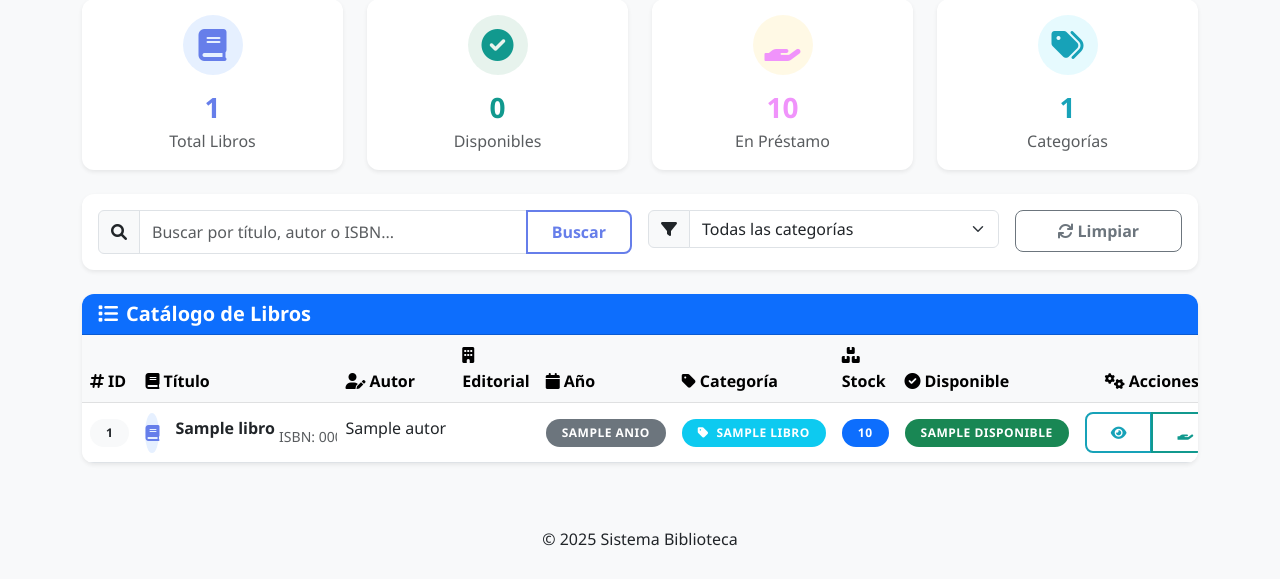
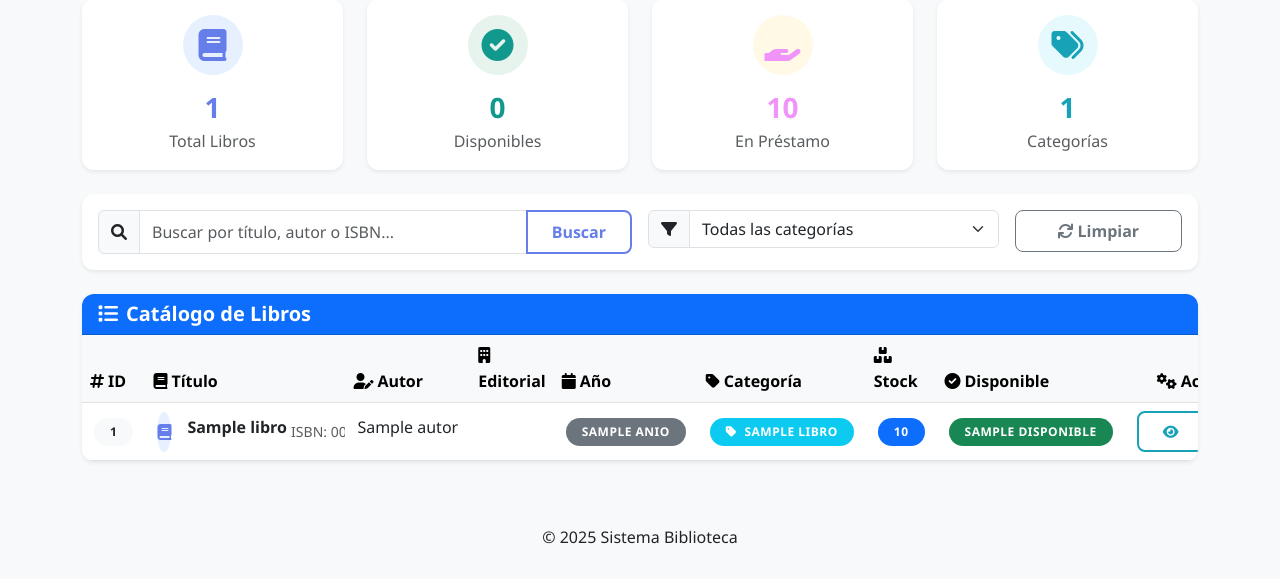
Before and after one commit to CristopherG19/sistema-biblioteca, a PHP site: template app/views/libros/index.php in a window 1280 px wide. Shown: the part 221-800 px from the top of the page. Run offline with PHP 8.4, Linux system fonts and the light colour scheme; the template is opened without the code that fills it: most values are stand-ins (such as "Sample title", 1, 10 or a date in 2020); data that the repository does not hold is empty; a stand-in replaces the project's code that opens the database connection.

Commit message:
Ajuste de altura de filas: Restaurar altura original de tabla, títulos largos se truncan con puntos suspensivos

```diff
--- a/public/css/style.css
+++ b/public/css/style.css
@@ -447,6 +447,7 @@ h1, h2, h3, h4, h5, h6 {
     overflow: hidden;
     text-overflow: ellipsis;
     max-width: 200px;
+    padding: 8px 12px;
 }
 
 /* Título del libro con manejo de texto largo */
@@ -454,8 +455,9 @@ h1, h2, h3, h4, h5, h6 {
     white-space: nowrap;
     overflow: hidden;
     text-overflow: ellipsis;
-    max-width: 250px;
+    max-width: 200px;
     display: inline-block;
+    line-height: 1.2;
 }
 
 .book-title:hover {
@@ -469,9 +471,10 @@ h1, h2, h3, h4, h5, h6 {
     box-shadow: 0 2px 8px rgba(0,0,0,0.15);
 }
 
-/* Asegurar altura uniforme de filas */
+/* Asegurar altura uniforme de filas - altura original */
 .table tbody tr {
-    height: 60px;
+    height: auto;
+    min-height: 50px;
 }
 
 /* Autor con manejo de texto largo */
@@ -496,12 +499,13 @@ h1, h2, h3, h4, h5, h6 {
 .book-title-container {
     display: flex;
     align-items: center;
-    min-height: 40px;
+    min-height: auto;
 }
 
 .book-title-container .fw-semibold {
     white-space: nowrap;
     overflow: hidden;
     text-overflow: ellipsis;
-    max-width: 200px;
+    max-width: 180px;
+    line-height: 1.2;
 }
```
